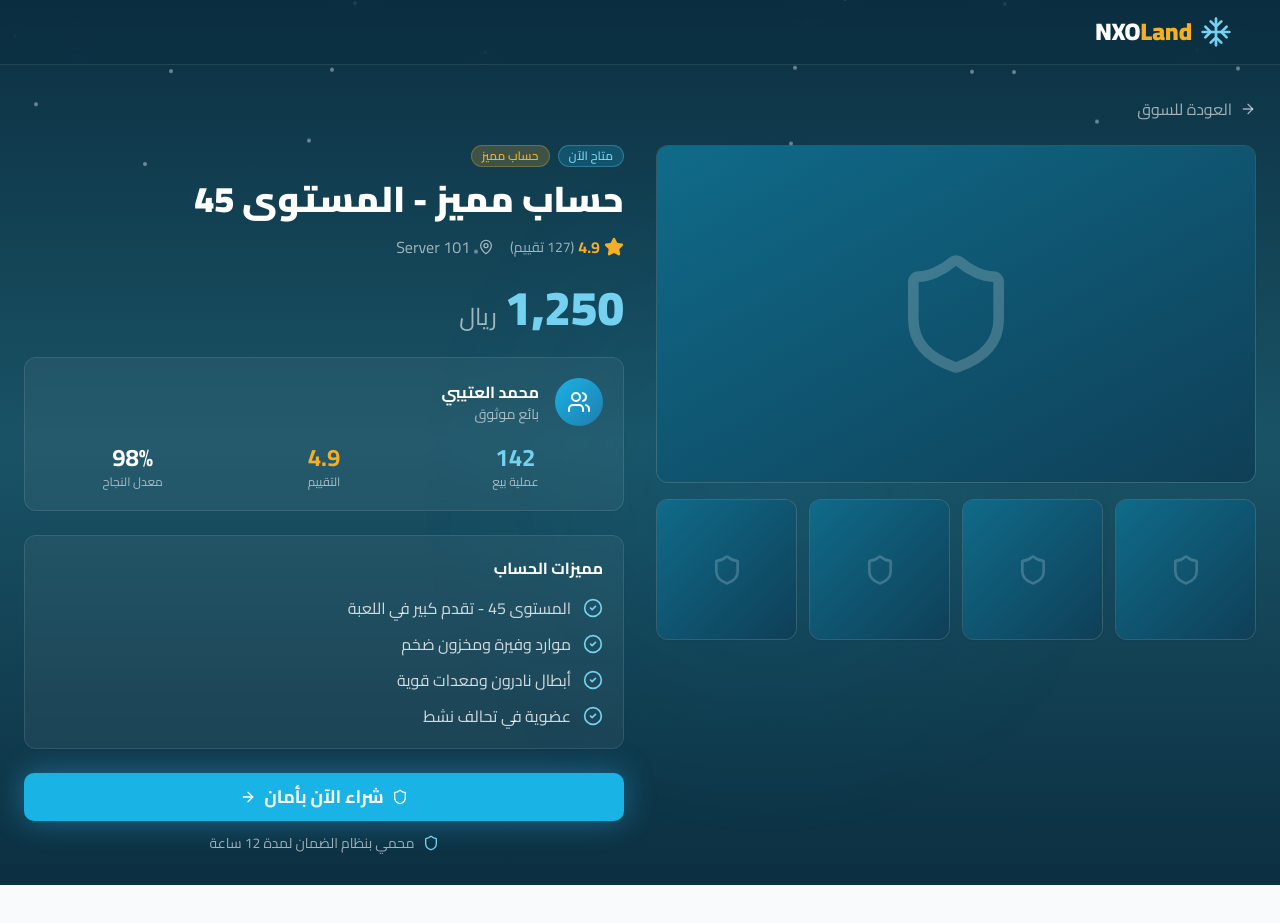
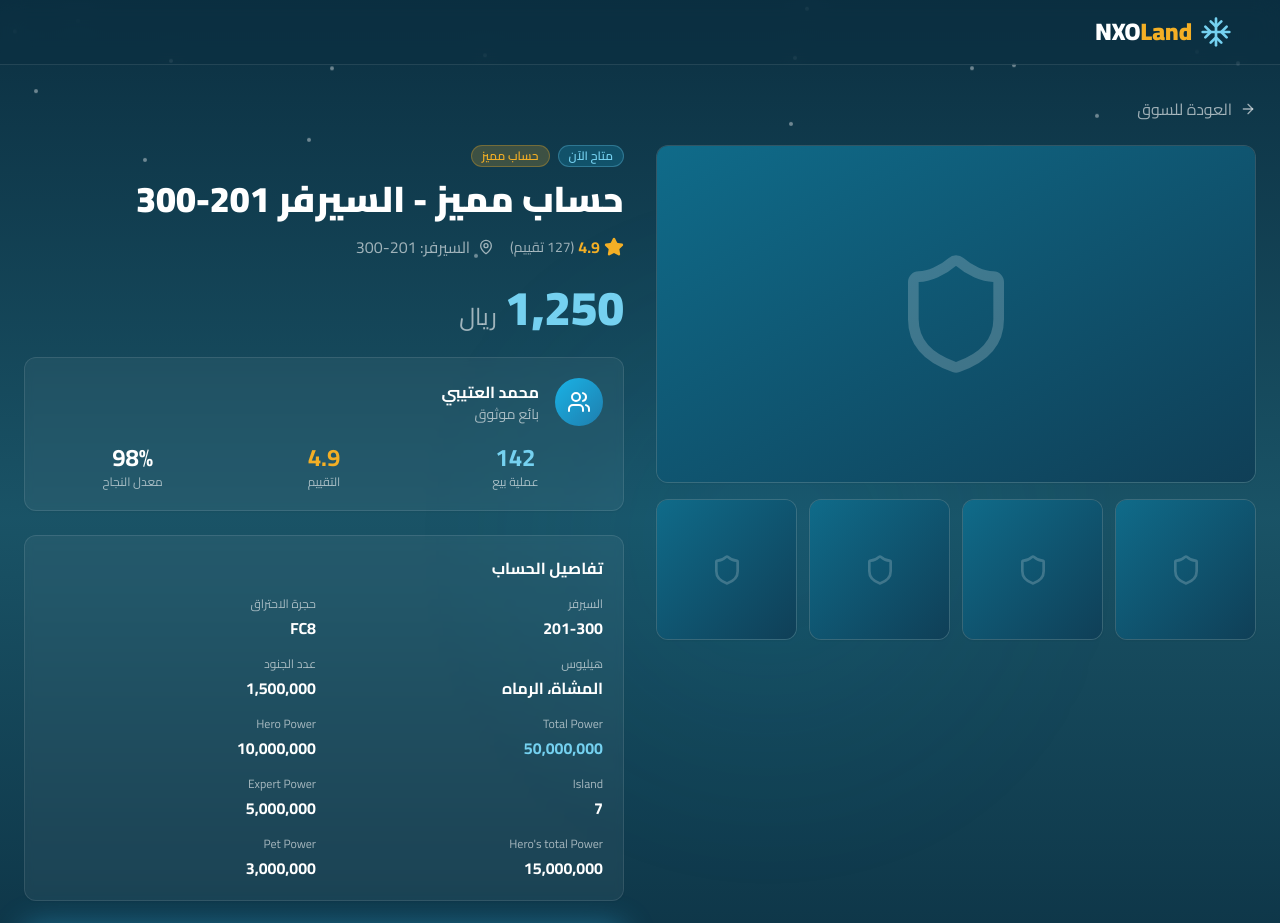
Before and after one commit to Netrohub/Frontend, a React (Vite) app: page /product/1 in a window 1280 px wide. Shown: the top 923 px of the page. Before the commit the page ends 885 px from the top, so only its background shows below. Built offline with nearby package versions, Linux system fonts and the light colour scheme; the HTML template or start-up script is replaced by a standard one.

Commit message:
Refactor: Update account display

```diff
--- a/src/pages/ProductDetails.tsx
+++ b/src/pages/ProductDetails.tsx
@@ -77,7 +77,7 @@ const ProductDetails = () => {
                 </Badge>
               </div>
 
-              <h1 className="text-4xl font-black text-white mb-4">حساب مميز - المستوى 45</h1>
+              <h1 className="text-4xl font-black text-white mb-4">حساب مميز - السيرفر 201-300</h1>
 
               <div className="flex items-center gap-4 mb-6">
                 <div className="flex items-center gap-1 text-[hsl(40,90%,55%)]">
@@ -87,7 +87,7 @@ const ProductDetails = () => {
                 </div>
                 <div className="flex items-center gap-2 text-white/60">
                   <MapPin className="h-4 w-4" />
-                  <span>Server 101</span>
+                  <span>السيرفر: 201-300</span>
                 </div>
               </div>
 
@@ -124,21 +124,50 @@ const ProductDetails = () => {
               </div>
             </Card>
 
-            {/* Features */}
+            {/* Account Details */}
             <Card className="p-5 bg-white/5 border-white/10 backdrop-blur-sm">
-              <h3 className="font-bold text-white mb-4">مميزات الحساب</h3>
-              <div className="space-y-3">
-                {[
-                  "المستوى 45 - تقدم كبير في اللعبة",
-                  "موارد وفيرة ومخزون ضخم",
-                  "أبطال نادرون ومعدات قوية",
-                  "عضوية في تحالف نشط",
-                ].map((feature, i) => (
-                  <div key={i} className="flex items-center gap-3 text-white/80">
-                    <CheckCircle2 className="h-5 w-5 text-[hsl(195,80%,70%)] flex-shrink-0" />
-                    <span>{feature}</span>
-                  </div>
-                ))}
+              <h3 className="font-bold text-white mb-4">تفاصيل الحساب</h3>
+              <div className="grid grid-cols-2 gap-4">
+                <div className="space-y-1">
+                  <div className="text-xs text-white/60">السيرفر</div>
+                  <div className="font-bold text-white">201-300</div>
+                </div>
+                <div className="space-y-1">
+                  <div className="text-xs text-white/60">حجرة الاحتراق</div>
+                  <div className="font-bold text-white">FC8</div>
+                </div>
+                <div className="space-y-1">
+                  <div className="text-xs text-white/60">هيليوس</div>
+                  <div className="font-bold text-white">المشاة، الرماه</div>
+                </div>
+                <div className="space-y-1">
+                  <div className="text-xs text-white/60">عدد الجنود</div>
+                  <div className="font-bold text-white">1,500,000</div>
+                </div>
+                <div className="space-y-1">
+                  <div className="text-xs text-white/60">Total Power</div>
+                  <div className="font-bold text-[hsl(195,80%,70%)]">50,000,000</div>
+                </div>
+                <div className="space-y-1">
+                  <div className="text-xs text-white/60">Hero Power</div>
+                  <div className="font-bold text-white">10,000,000</div>
+                </div>
+                <div className="space-y-1">
+                  <div className="text-xs text-white/60">Island</div>
+                  <div className="font-bold text-white">7</div>
+                </div>
+                <div className="space-y-1">
+                  <div className="text-xs text-white/60">Expert Power</div>
+                  <div className="font-bold text-white">5,000,000</div>
+                </div>
+                <div className="space-y-1">
+                  <div className="text-xs text-white/60">Hero's total Power</div>
+                  <div className="font-bold text-white">15,000,000</div>
+                </div>
+                <div className="space-y-1">
+                  <div className="text-xs text-white/60">Pet Power</div>
+                  <div className="font-bold text-white">3,000,000</div>
+                </div>
               </div>
             </Card>
 
```
